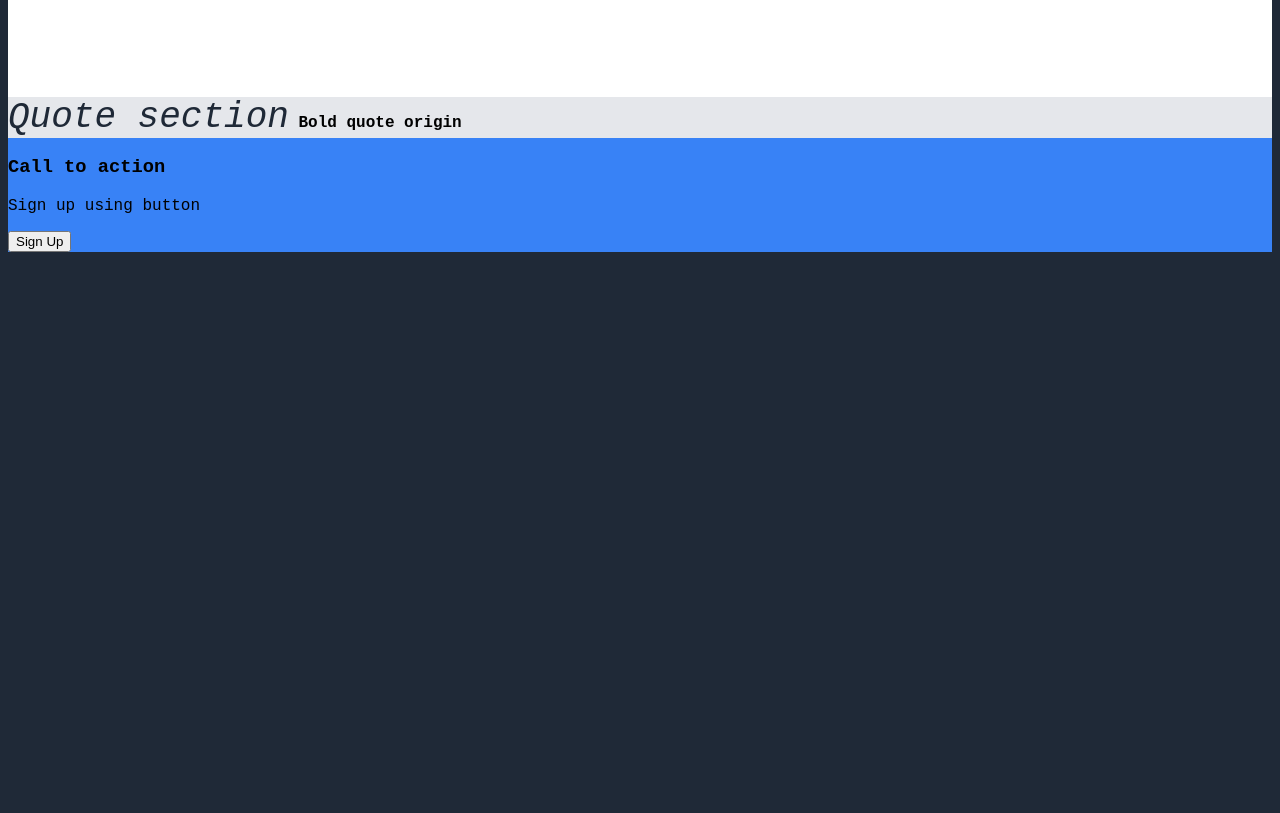
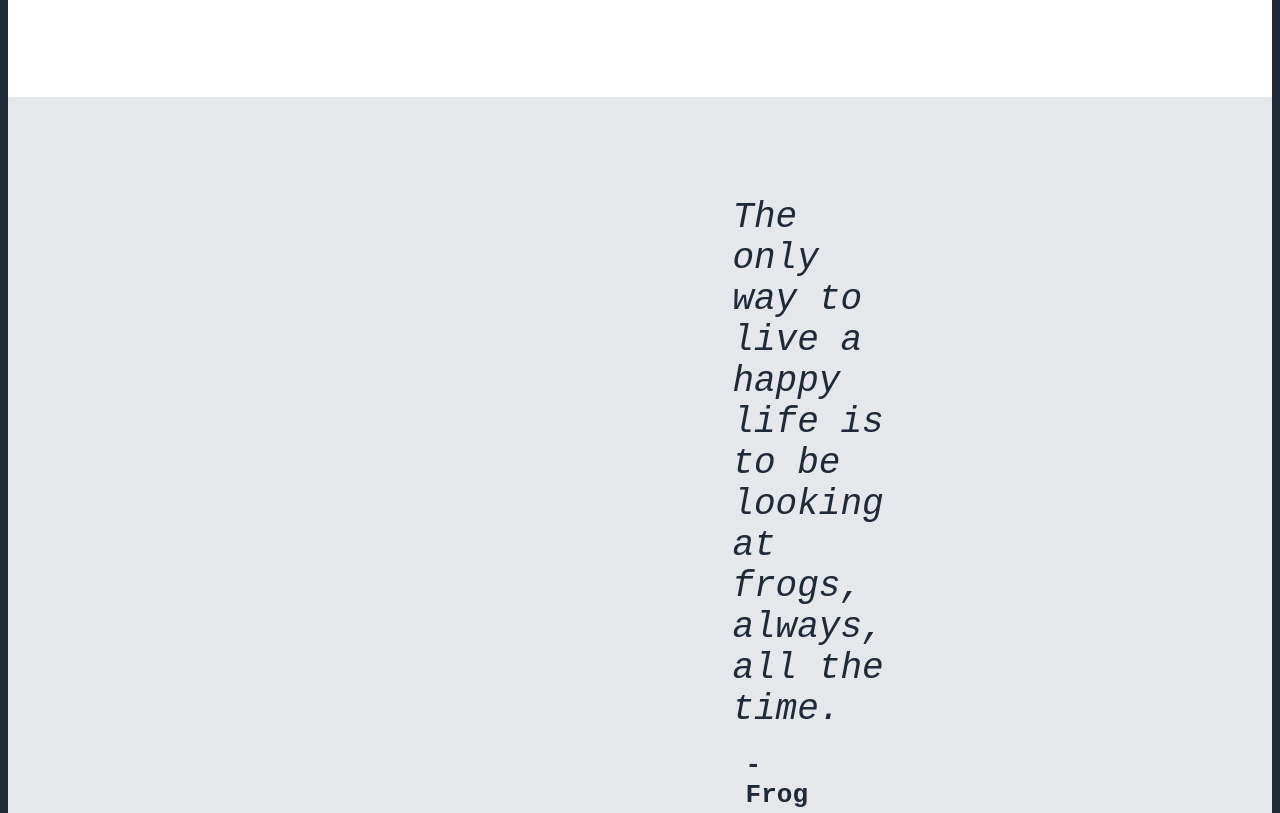
Before and after one commit to Sam-L-White/Landing-Page, a plain HTML site: page index.html in a window 1280 px wide. Shown: the part 1061-1874 px from the top of the page. Before the commit the page ends 1321 px from the top, so only its background shows below. Drawn offline with Linux system fonts and the light colour scheme.

Commit message:
Complete quote section

```diff
--- a/index.html
+++ b/index.html
@@ -49,11 +49,11 @@
 
             </div>
         </div>
-        <div class="quote">
-            <em>Quote section</em>
-            <strong>Bold quote origin</strong>
+        <div class="quote-section">
+            <em class="quote">The only way to live a happy life is to be looking at frogs, always, all the time. </em>
+            <strong class="quote-origin">-Frog</strong>
         </div>
-        <div class="action">
+        <div class="action-box">
             <h3>Call to action</h3>
             <p>Sign up using button</p>
             <button>Sign Up</button>
--- a/style.css
+++ b/style.css
@@ -133,16 +133,35 @@ body{
     width: 100%;
 }
 
-
-.quote{
+.quote-section{
+    display: flex;
+    flex: 1 1 auto;
+    flex-direction: column;
     background-color: #E5E7EB;
+    padding-top: 100px;
+    padding-bottom: 100px;
+    gap: 20px;
 
 }
-
-.quote em{
+.quote{
+    display: flex;
+    flex: 1 1 0;
+    justify-content: center;
+    margin-left: 800px;
+    margin-right: 800px;
     font-size: 36px;
     color: #1F2937;
 }
+.quote-origin{
+    display: flex;
+    flex: 1 1 0;
+    justify-content: flex-end;
+    margin-left: 800px;
+    margin-right: 800px;
+    font-size: 26px;
+    color: #1F2937;
+}
+
 
 .action{
     background-color: #3882F6;
```
